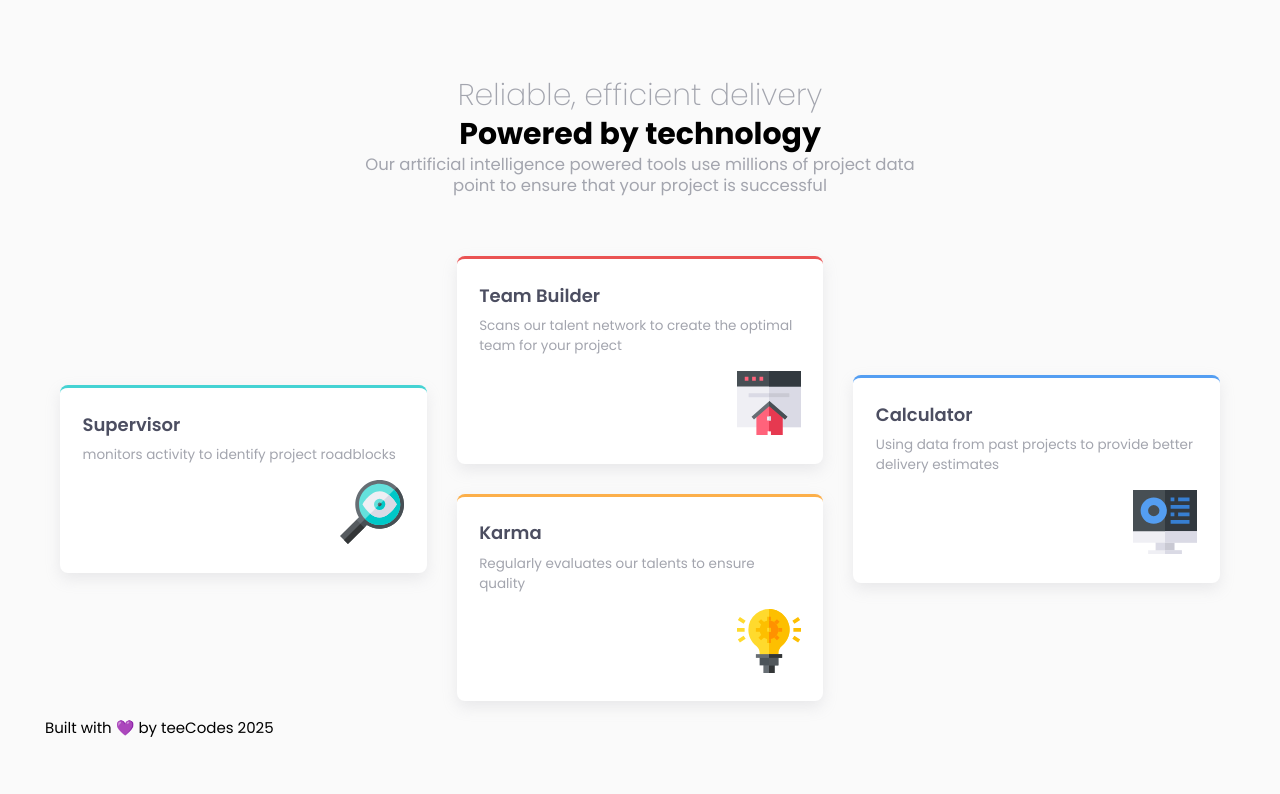
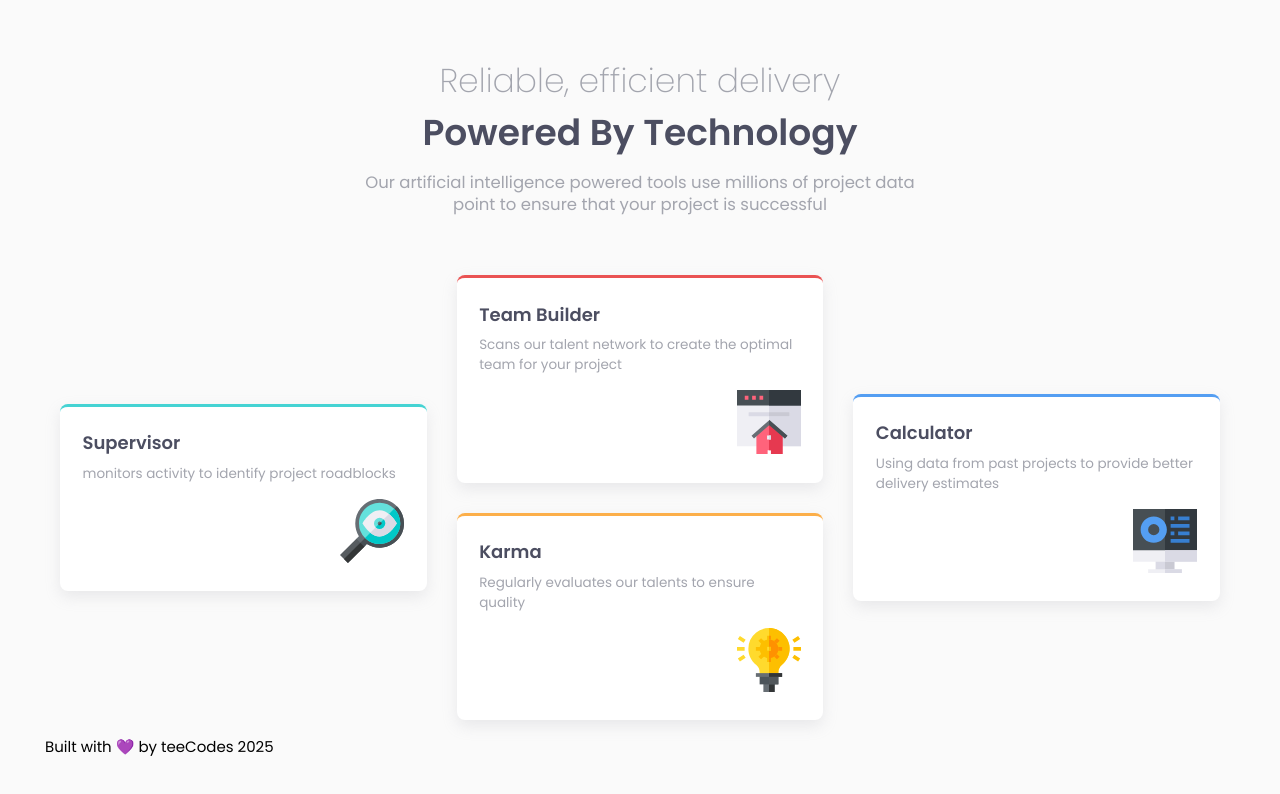
Before and after one commit to AllisonFavour/fm-challenge6, a plain HTML site: page index.html in a window 1280 px wide. Drawn offline with Linux system fonts and the light colour scheme.

Commit message:
added the main element to be parent to .container and also added role: main for accessibility. also changed an h2 to an h1 tag

```diff
--- a/index.scss
+++ b/index.scss
@@ -51,16 +51,17 @@ body {
         line-height: 1.3;
 
         h2:first-of-type {
-            font-size: clamp(1.2rem, 3vw, 2rem);
+            font-size: clamp(1.1rem, 3vw, 2.2rem);
             font-weight: 200;
             color: $neutral-grayish-blue;
         }
 
-        h2 + h2 {
-            font-size: clamp(1.4rem, 3.5vw, 2.2rem);
+        h1 {
+            font-size: clamp(1.3rem, 3.5vw, 2.4rem);
             font-weight: 600;
             color: $neutral-verydark-blue;
             margin: 0.5rem 0 1rem;
+            text-transform: capitalize;
         }
 
         p {
```
Also changed, not shown: index.css, 1 other file.
